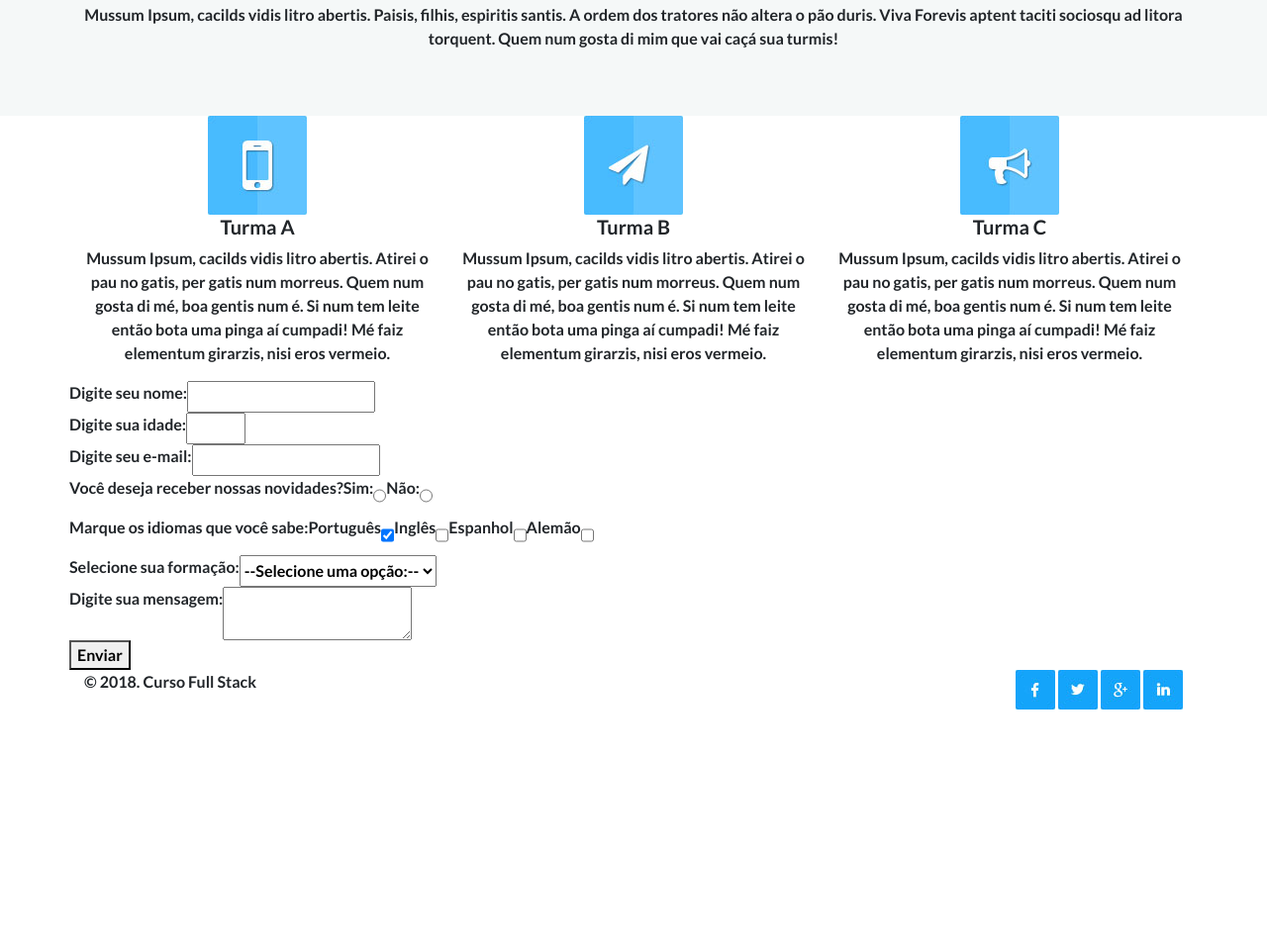
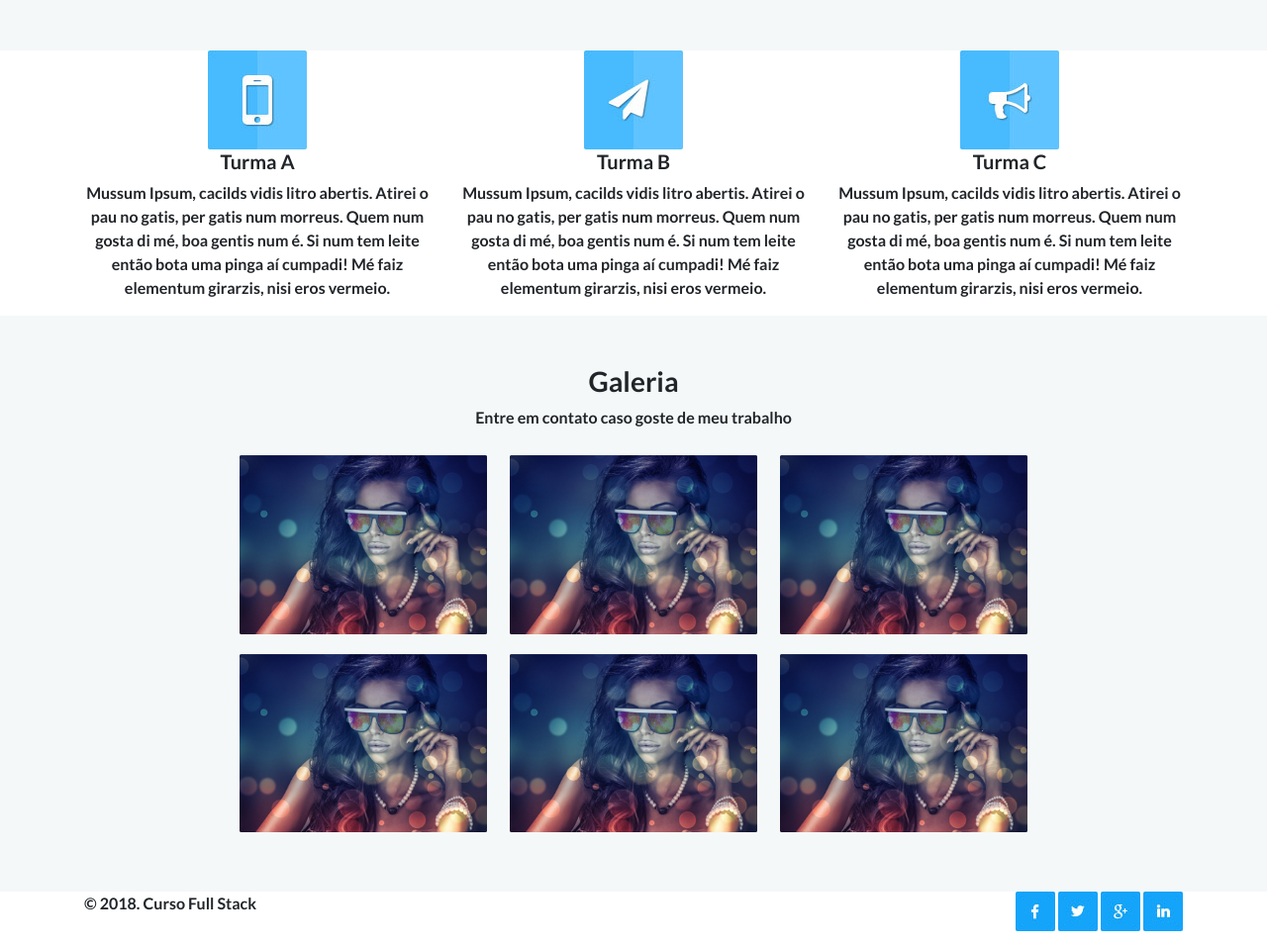
Before and after one commit to gabrielpaesrib/WebFullStack, a plain HTML site: page index.html in a window 1280 px wide. Shown: the part 747-1704 px from the top of the page at 99% size. Before the commit the page ends 1480 px from the top, so only its background shows below. Drawn offline with Linux system fonts and the light colour scheme.

Commit message:
2 Update / Adicionado Galeria e Redes Sociais agora são clicaveis

```diff
--- a/index.html
+++ b/index.html
@@ -29,9 +29,12 @@
 	-->
   </head>
   <body>
+  	<!--- Exemplo de alerta
     <div class="alert alert-warning" role="alert">
   A simple warning alert—check it out!
 </div>
+-->
+
     <!-- Topo do site -->
   	<header>
 	<nav class="navbar navbar-expand-lg navbar-light bg-light">
@@ -126,7 +129,7 @@
 
 		</div>
 
-<!-- FORMULARIOS -->
+<!-- FORMULARIOS EXEMPLOS
 <div class="container">
 
 	<form method="POST" action="" >
@@ -196,7 +199,41 @@
 
 </div>
 
+ FIM dos exemplos de questionarios -->
+
+ <!-- INICIO Galeria -->
+ 	<div class="bgGrey">
+		<div class="container">
+			<div class="row">
+				<div class="col-md-12 text-center">
+				<h3>Galeria</h3>
+
+				<p>Entre em contato caso goste de meu trabalho </p>
+
+			<style type="text/css">
+			#portifolio{
+
+			}
+
+		</style>
+		<div id="portifolio">
+		<img src="img/portifolio.png" width="250px" hspace="10px" vspace="10px">
+		<img src="img/portifolio.png" width="250px" hspace="10px" vspace="10px">
+		<img src="img/portifolio.png" width="250px" hspace="10px" vspace="10px">
+		<br/>
+		<img src="img/portifolio.png" width="250px" hspace="10px" vspace="10px">
+		<img src="img/portifolio.png" width="250px" hspace="10px" vspace="10px">
+		<img src="img/portifolio.png" width="250px" hspace="10px" vspace="10px">
+
+
+</div>
+</div>
+</div>
+</div>
+
+
   	</section>
+
 
   	<!-- Rodapé do site -->
   	<footer class="container">
@@ -209,19 +246,27 @@
   		<!-- Redes Sociais -->
   		<ul id="redesSociais">
   			<li>
-  				<img src="img/facebook.jpg" alt="Facebook">
+  				<a href="https://www.facebook.com/" target="_blank">
+  				<img src="img/facebook.jpg" alt="Ir para o Facebook">
+  			</a>
   			</li>
 
   			<li>
-  				<img src="img/twitter.jpg" alt="Twitter">
+  				<a href="https://twitter.com/" target="_blank">
+  				<img src="img/twitter.jpg" alt="Ir para o Twitter">
+  			</a>
   			</li>
 
   			<li>
-  				<img src="img/plus.jpg" alt="Google Plus">
+				<a href="https://plus.google.com/" target="_blank">
+  				<img src="img/plus.jpg" alt="Ir para o Google Plus">
+  			</a>
   			</li>
 
   			<li>
-  				<img src="img/in.jpg" alt="Linkedin">
+  				<a href="https://br.linkedin.com/" target="_blank">
+  				<img src="img/in.jpg" alt="Ir para o Linkedin">
+  			</a>
   			</li>
   		</ul>
   		<!-- [Fim] Redes Sociais -->
--- a/js/script.js
+++ b/js/script.js
@@ -2,6 +2,6 @@
 $(document).ready(function(){
     // DEBUGAR //console.log('Funcionou!')
     $('#txtNome').blur(function(){
-     alert($(this).val());
+    	var nome = $(this).val();
     });
 });
```
